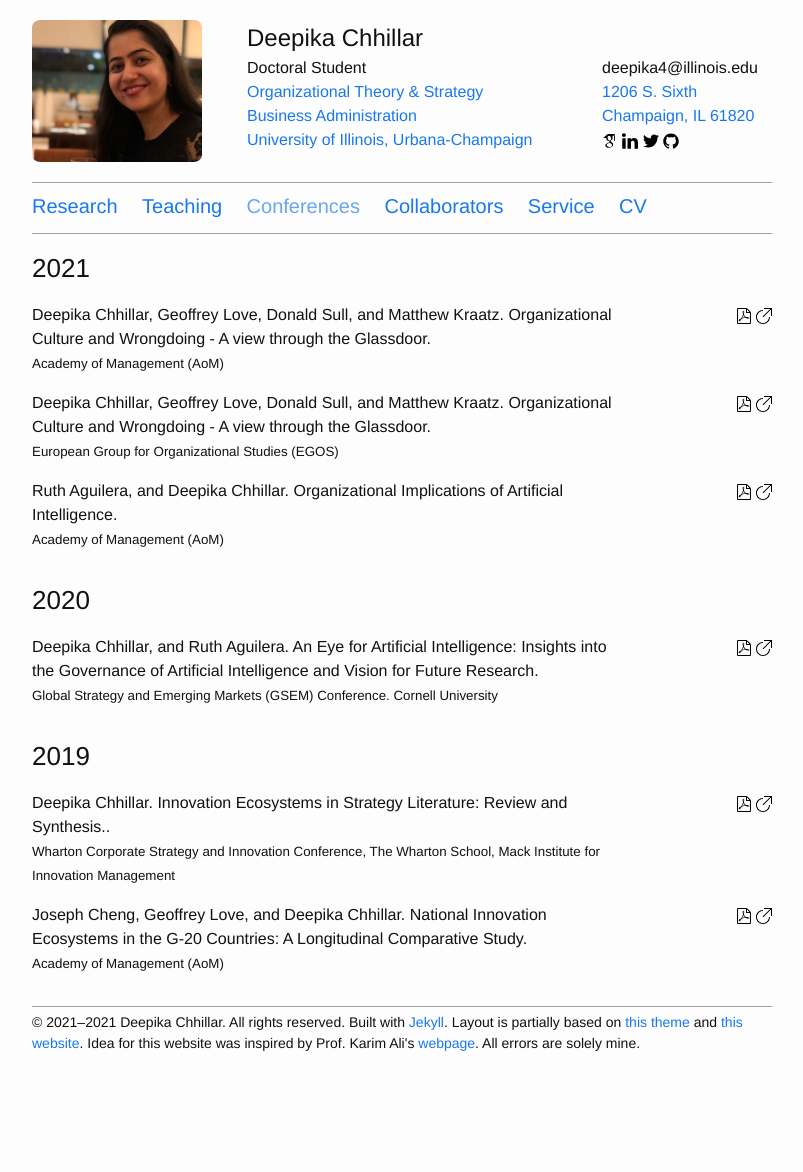
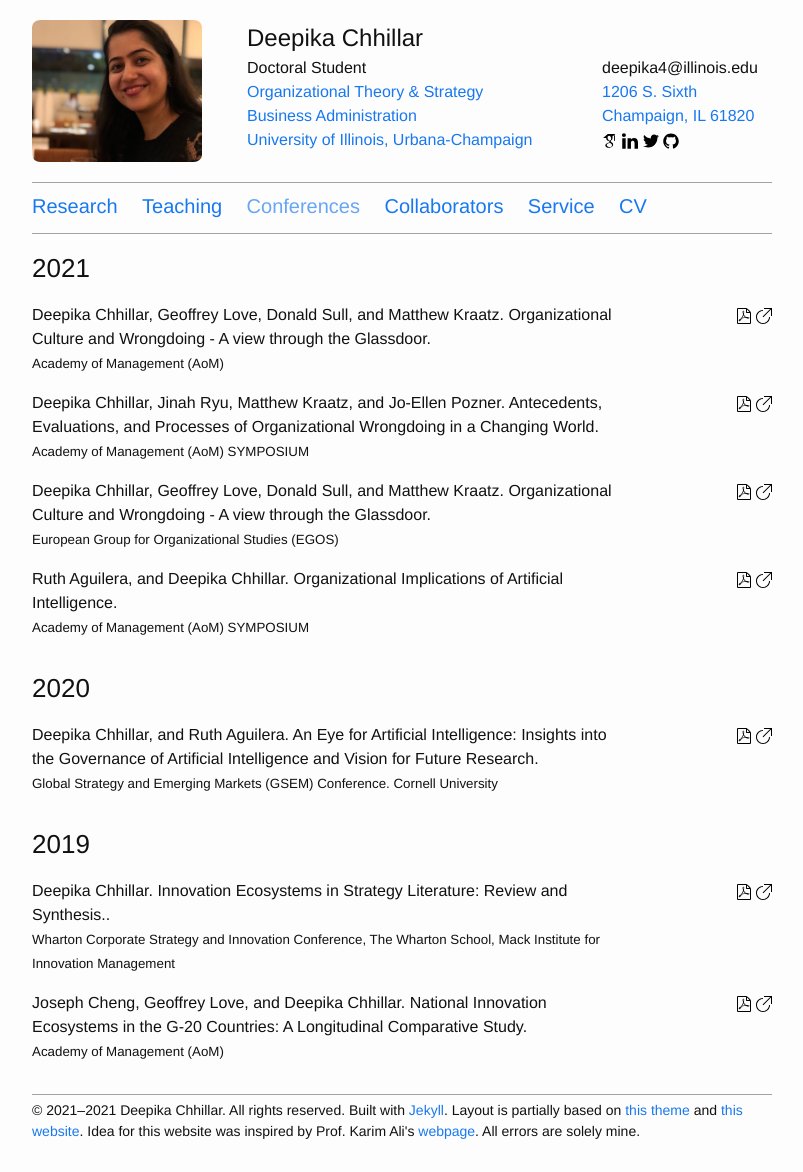
Before and after one commit to deepikachhillar/deepikachhillar.github.io, a Jekyll site: the page built from nav/conferences.md, in a window 1280 px wide. Shown: the whole page, without its empty margins (238-1041 px from the left). Built offline with Jekyll 4.4.1, drawn with Linux system fonts in a browser that asks for light colours; before the commit the page ends 1084 px from its top, so only the background shows below that.

Commit message:
Update papers.yml

```diff
--- a/_data/papers.yml
+++ b/_data/papers.yml
@@ -2,6 +2,14 @@
   title: "Organizational Culture and Wrongdoing - A view through the Glassdoor"
   authors: Deepika Chhillar, Geoffrey Love, Donald Sull, and Matthew Kraatz
   venue: Academy of Management (AoM)
+  year: 2021
+#   pages: 97--118
+  link: https://journals.aom.org/doi/abs/10.5465/AMBPP.2021.12808symposium
+
+- id: wd_symposium
+  title: "Antecedents, Evaluations, and Processes of Organizational Wrongdoing in a Changing World"
+  authors: Deepika Chhillar, Jinah Ryu, Matthew Kraatz, and Jo-Ellen Pozner
+  venue: Academy of Management (AoM) SYMPOSIUM
   year: 2021
 #   pages: 97--118
   link: https://journals.aom.org/doi/abs/10.5465/AMBPP.2021.12808symposium
@@ -23,7 +31,7 @@
 - id: ai_symposium
   title: "Organizational Implications of Artificial Intelligence"
   authors: Ruth Aguilera, and Deepika Chhillar
-  venue: Academy of Management (AoM)
+  venue: Academy of Management (AoM) SYMPOSIUM
   year: 2021
   link: https://journals.aom.org/doi/abs/10.5465/AMBPP.2021.12567symposium
 
```
